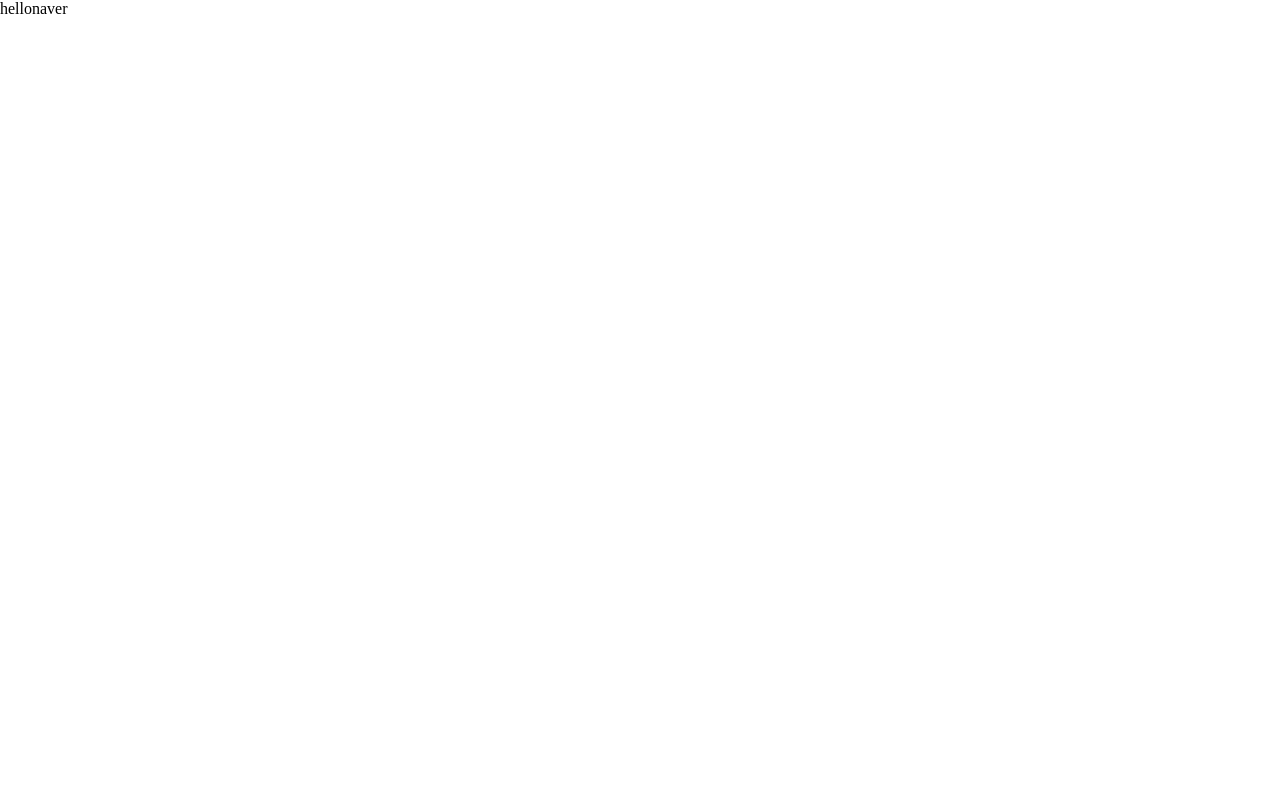
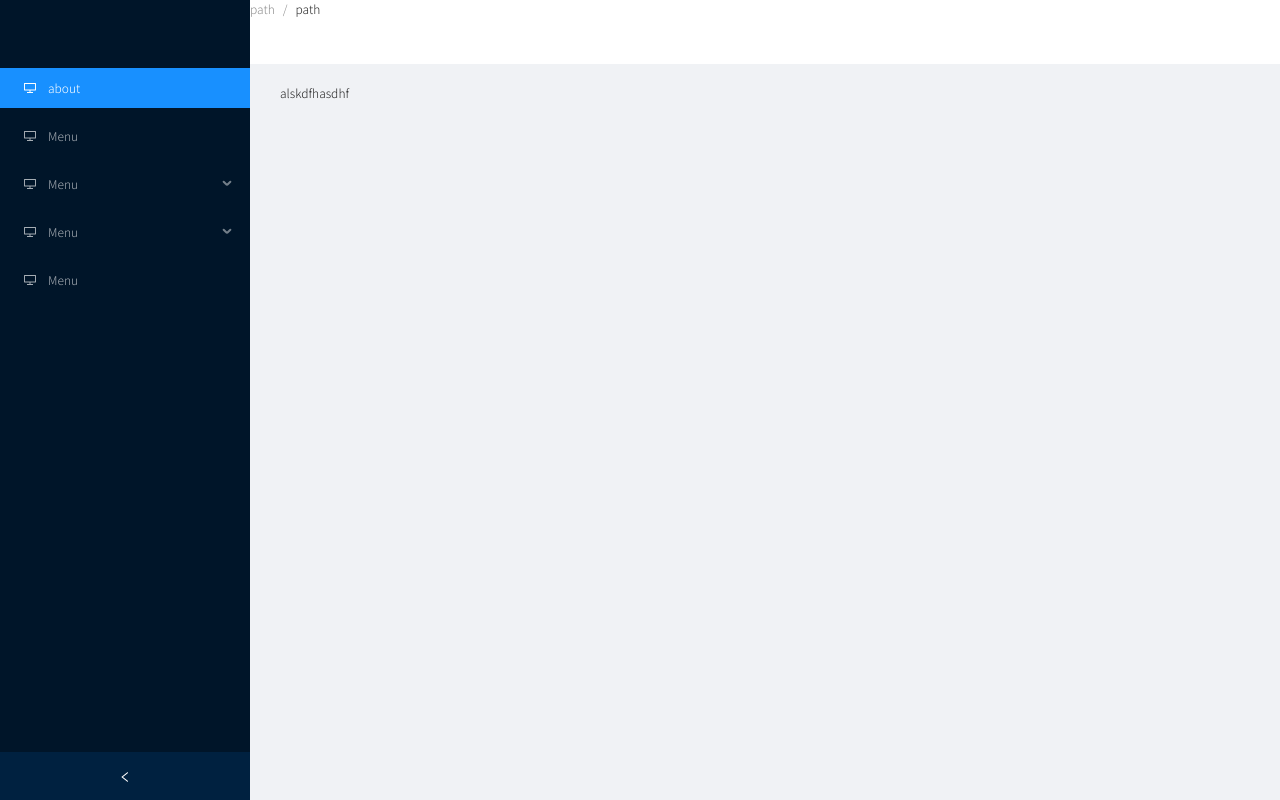
Before and after one commit to iamhoonjeong/paper-document-management, a React (Create React App) app: page / in a window 1280 px wide. Built offline with nearby package versions, Linux system fonts and the light colour scheme.

Commit message:
set Layout
1. setting index page layout

```diff
--- a/package.json
+++ b/package.json
@@ -3,6 +3,7 @@
   "version": "0.1.0",
   "private": true,
   "dependencies": {
+    "@ant-design/icons": "^4.7.0",
     "@testing-library/jest-dom": "^5.11.4",
     "@testing-library/react": "^11.1.0",
     "@testing-library/user-event": "^12.1.10",
@@ -13,6 +14,7 @@
     "antd": "^4.16.13",
     "react": "^17.0.2",
     "react-dom": "^17.0.2",
+    "react-router-dom": "5",
     "react-scripts": "4.0.3",
     "styled-components": "^5.3.3",
     "styled-normalize": "^8.0.7",
@@ -20,6 +22,7 @@
     "web-vitals": "^1.0.1"
   },
   "devDependencies": {
+    "@types/react-router-dom": "^5.3.2",
     "@types/styled-components": "^5.1.15"
   },
   "scripts": {
--- a/public/index.html
+++ b/public/index.html
@@ -10,34 +10,15 @@
       content="Web site created using create-react-app"
     />
     <link rel="apple-touch-icon" href="%PUBLIC_URL%/logo192.png" />
-    <!--
-      manifest.json provides metadata used when your web app is installed on a
-      user's mobile device or desktop. See https://developers.google.com/web/fundamentals/web-app-manifest/
-    -->
     <link rel="manifest" href="%PUBLIC_URL%/manifest.json" />
-    <!--
-      Notice the use of %PUBLIC_URL% in the tags above.
-      It will be replaced with the URL of the `public` folder during the build.
-      Only files inside the `public` folder can be referenced from the HTML.
-
-      Unlike "/favicon.ico" or "favicon.ico", "%PUBLIC_URL%/favicon.ico" will
-      work correctly both with client-side routing and a non-root public URL.
-      Learn how to configure a non-root public URL by running `npm run build`.
-    -->
+    <link
+      href="https://fonts.googleapis.com/css2?family=Noto+Sans+KR:wght@300;700&display=swap"
+      rel="stylesheet"
+    />
     <title>React App</title>
   </head>
   <body>
     <noscript>You need to enable JavaScript to run this app.</noscript>
     <div id="root"></div>
-    <!--
-      This HTML file is a template.
-      If you open it directly in the browser, you will see an empty page.
-
-      You can add webfonts, meta tags, or analytics to this file.
-      The build step will place the bundled scripts into the <body> tag.
-
-      To begin the development, run `npm start` or `yarn start`.
-      To create a production bundle, use `npm run build` or `yarn build`.
-    -->
   </body>
 </html>
--- a/src/App.tsx
+++ b/src/App.tsx
@@ -1,11 +1,17 @@
 import React from 'react';
+import { BrowserRouter as Router, Switch, Route } from 'react-router-dom';
+
+import Home from './pages/home/Home';
+import About from './pages/about/About';
 
 function App() {
   return (
-    <div>
-      hello
-      <a href="https://www.naver.com">naver</a>
-    </div>
+    <Router>
+      <Switch>
+        <Route path="/" component={Home} exact />
+        <Route path="/" component={About} />
+      </Switch>
+    </Router>
   );
 }
 
--- /dev/null
+++ b/src/pages/about/About.tsx
@@ -0,0 +1,7 @@
+import React from 'react';
+
+const About = () => {
+  return <div>about page</div>;
+};
+
+export default About;
--- /dev/null
+++ b/src/pages/home/Home.tsx
@@ -0,0 +1,71 @@
+import React, { useState } from 'react';
+import styled from 'styled-components';
+import { Link } from 'react-router-dom';
+import { Layout, Menu, Breadcrumb } from 'antd';
+import { DesktopOutlined } from '@ant-design/icons';
+
+const { Header, Content, Sider } = Layout;
+const { SubMenu } = Menu;
+
+const Home = () => {
+  const [collapsed, setCollapsed] = useState(false);
+
+  return (
+    <>
+      <LayoutStyles>
+        <Sider
+          collapsible
+          collapsed={collapsed}
+          onCollapse={() => setCollapsed((prev) => !prev)}
+          collapsedWidth="50"
+          width="250"
+        >
+          <div className="logo" style={{ height: '32px', margin: '16px' }} />
+          <Menu theme="dark" defaultSelectedKeys={['1']} mode="inline">
+            <Menu.Item key="1" icon={<DesktopOutlined />}>
+              <Link to="/about">about</Link>
+            </Menu.Item>
+            <Menu.Item key="2" icon={<DesktopOutlined />}>
+              Menu
+            </Menu.Item>
+            <SubMenu key="sub1" icon={<DesktopOutlined />} title="Menu">
+              <Menu.Item key="3">SubMenu</Menu.Item>
+              <Menu.Item key="4">SubMenu</Menu.Item>
+              <Menu.Item key="5">SubMenu</Menu.Item>
+            </SubMenu>
+            <SubMenu key="sub2" icon={<DesktopOutlined />} title="Menu">
+              <Menu.Item key="6">SubMenu</Menu.Item>
+              <Menu.Item key="8">SubMenu</Menu.Item>
+            </SubMenu>
+            <Menu.Item key="9" icon={<DesktopOutlined />}>
+              Menu
+            </Menu.Item>
+          </Menu>
+        </Sider>
+        <Layout className="site-layout">
+          <Header className="site-layout-background" style={{ padding: 0 }}>
+            <Breadcrumb>
+              <Breadcrumb.Item>path</Breadcrumb.Item>
+              <Breadcrumb.Item>path</Breadcrumb.Item>
+            </Breadcrumb>
+          </Header>
+          <ContentStyled>
+            <div>alskdfhasdhf</div>
+          </ContentStyled>
+        </Layout>
+      </LayoutStyles>
+    </>
+  );
+};
+
+export default Home;
+
+const LayoutStyles = styled(Layout)`
+  height: 100%;
+`;
+
+const ContentStyled = styled(Content)`
+  height: 100%;
+  overflow-y: scroll;
+  padding: 20px 30px 50px;
+`;
--- a/src/styles/global-styled.ts
+++ b/src/styles/global-styled.ts
@@ -1,5 +1,6 @@
 import { createGlobalStyle } from 'styled-components';
 import { normalize } from 'styled-normalize';
+import '../../node_modules/antd/dist/antd.css';
 
 const GlobalStyle = createGlobalStyle`
   ${normalize}
@@ -9,7 +10,13 @@ const GlobalStyle = createGlobalStyle`
     height: 100%;
   }
 
+  html {
+    font-size: 12px;
+  }
+
   * {
+    font-family: 'Noto Sans KR', sans-serif;
+    font-size: 1rem;
     box-sizing: border-box;
   }
 
@@ -18,6 +25,10 @@ const GlobalStyle = createGlobalStyle`
     outline: none;
     color: inherit;
   }
+
+  .site-layout .site-layout-background {
+    background: #fff;
+  }
 `;
 
 export default GlobalStyle;
```
Also changed, not shown: 1 other file (tests, documents, lock files or other folders).
